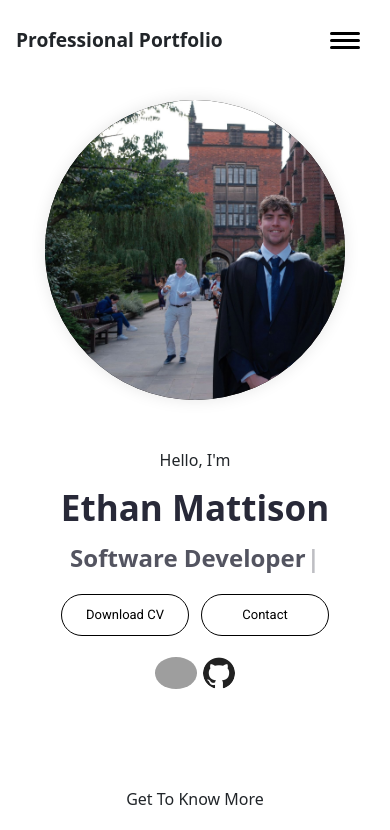
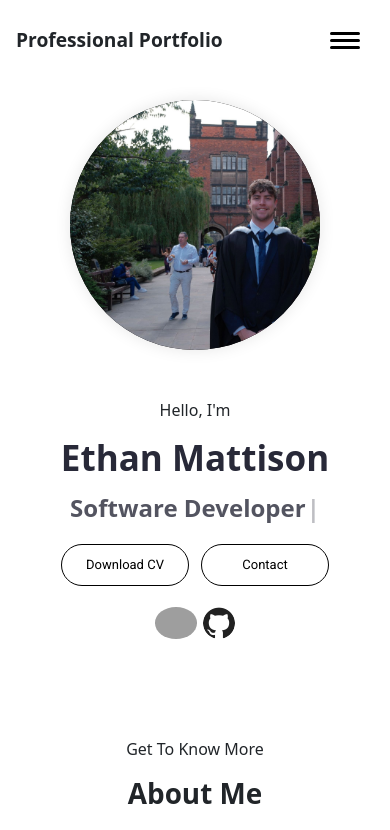
Before and after one commit to ethanmattison2002/personal-portfolio, a React (Create React App) app: page / in a window 390 px wide. Shown: the top 830 px of the page. Built offline with nearby package versions, Linux system fonts and the light colour scheme; grey boxes are pictures that could not be loaded.

Commit message:
Fixed image size

```diff
--- a/src/App.css
+++ b/src/App.css
@@ -1177,8 +1177,8 @@ footer > nav {
   }
 
   .hero--section--img {
-    width: 300px;
-    height: 300px;
+    width: 250px;
+    height: 250px;
     border-radius: 50%;
     justify-content: space-evenly;
   }
```
